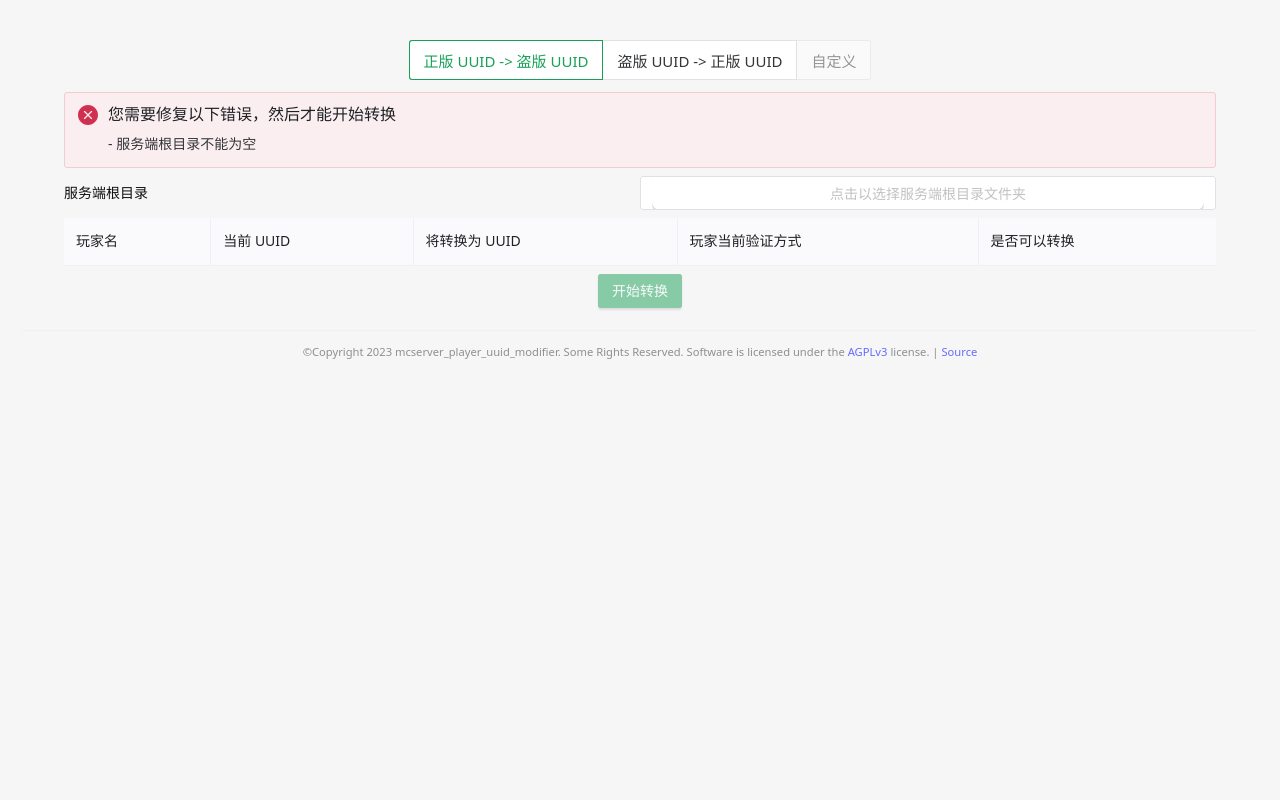
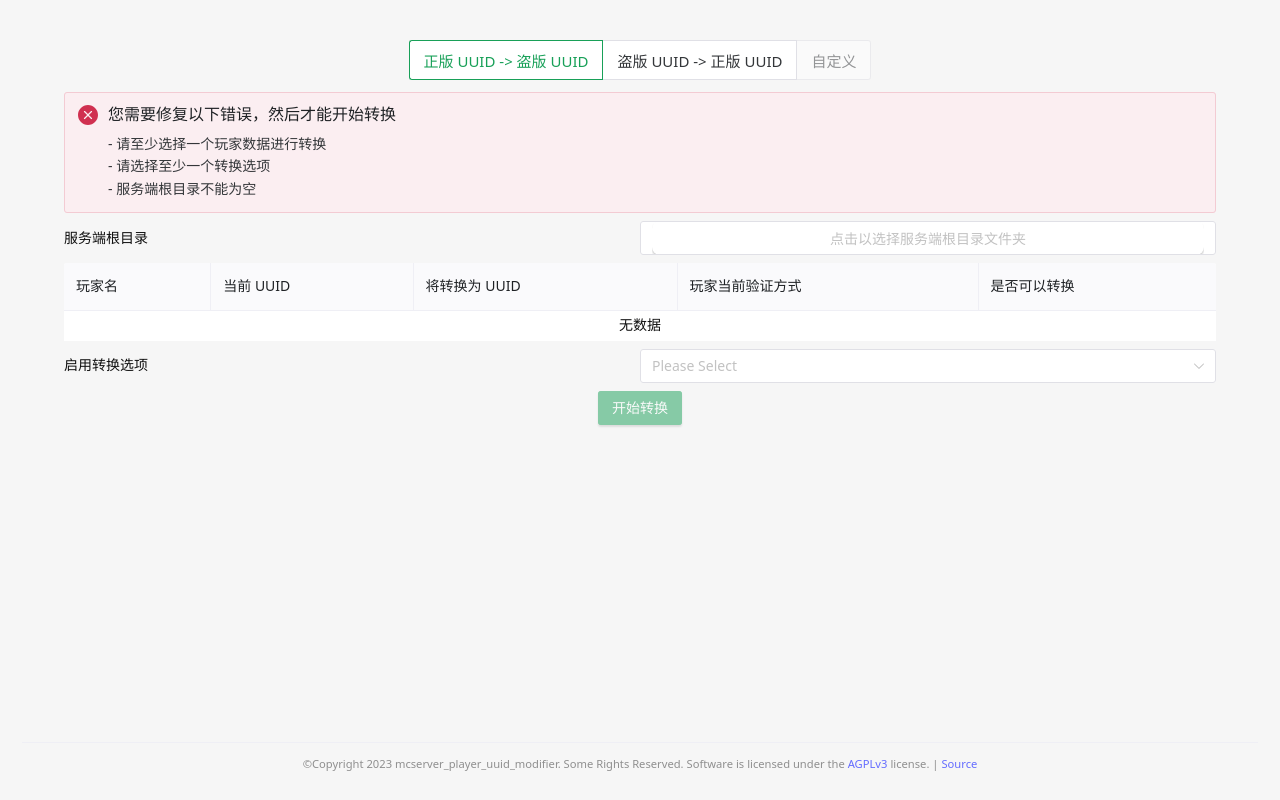
Before and after one commit to shaokeyibb/mcserver_player_uuid_modifier, a Vue app: page / in a window 1280 px wide. Built offline with nearby package versions, Linux system fonts and the light colour scheme.

Commit message:
refactor code

```diff
--- a/src/App.vue
+++ b/src/App.vue
@@ -1,145 +1,115 @@
 <script setup lang="ts">
-import { computed, reactive, Ref, ref, watch } from 'vue';
+import { computed, reactive, ref, watch } from 'vue';
 import ModeSelector from './components/ModeSelector.vue'
+import ErrorAlert from './components/ErrorAlert.vue';
 import Footer from './components/Footer.vue'
-import { InputInst, NInput, NTable, NSpace, NButton, NAlert } from 'naive-ui';
-import { UserCache, getUserCache, openDirDialog, nameUUIDFromString } from './rust';
-import { getMojangUUID } from './mojang';
-import { useAsyncState, UseAsyncStateReturn, computedAsync } from '@vueuse/core'
+import RootDirSelector from './components/RootDirSelector.vue';
+import PlayerChecker from './components/PlayerChecker.vue';
+import ConvertOptions from './components/ConvertOptions.vue';
+import { NSpace, NButton, NLoadingBarProvider } from 'naive-ui';
+import { getUserCache } from './rust';
+import { computedAsync } from '@vueuse/core'
 
 const mode = ref<'offline2online' | 'online2offline' | 'custom'>('offline2online');
 
+const convertOptions = [
+  {
+    label: "世界",
+    value: 'world'
+  }, {
+    label: "插件（文本文件）",
+    value: 'plugin_text'
+  }, {
+    label: "插件（SQLite）",
+    value: 'plugin_sqlite',
+    disabled: true
+  }, {
+    label: "插件（H2）",
+    value: 'plugin_h2',
+    disabled: true
+  }, {
+    label: "远程数据源",
+    value: 'remote_datasource',
+    disabled: true
+  }]
+
 const config = reactive<{
-  rootDir: string
+  rootDir: string,
+  convertOptions: string[],
+  uuids: Record<string, string>
 }>({
-  rootDir: ''
+  rootDir: '',
+  convertOptions: [],
+  uuids: {}
 })
 
-const caches = reactive<UserCache[]>([])
-
-const rootDirInputRef = ref<InputInst | null>(null)
-
-async function onSelectRootDir() {
-  rootDirInputRef.value?.blur()
-  let res: string = await openDirDialog()
-  config.rootDir = res
-
-  let cache = await getUserCache(res)
-  caches.splice(0, caches.length)
-  caches.push(...cache)
-}
-
-type PlayerChecker = {
-  name: string
-  mojangUUID: UseAsyncStateReturn<string, true>
-  offlineUUID: UseAsyncStateReturn<string, true>
-}
-
-const playerCheckers = reactive<PlayerChecker[]>([])
-
-watch(caches, (newVal) => {
-  playerCheckers.splice(0, playerCheckers.length)
-  for (let cache of Array.from(new Set(newVal.map(it => it.name)))) {
-    playerCheckers.push({
-      name: cache,
-      // @ts-ignore
-      mojangUUID: useAsyncState<string>(getMojangUUID(cache), "加载中"),
-      // @ts-ignore
-      offlineUUID: useAsyncState<string>(nameUUIDFromString(`OfflinePlayer:${cache}`), "加载中")
-    })
-  }
-})
+const rootDir = computed(() => config.rootDir)
 
 const errors = computedAsync(async () => {
   let res: string[] = []
+
+  if (Object.keys(config.uuids).length === 0) {
+    res.push('请至少选择一个玩家数据进行转换')
+  }
+
+  if (config.convertOptions.length === 0) {
+    res.push('请选择至少一个转换选项')
+  }
+
   if (config.rootDir === '') {
     res.push('服务端根目录不能为空')
   } else {
-    try {
-      await getUserCache(config.rootDir)
-    } catch (err) {
+    try { await getUserCache(config.rootDir) } catch (err) {
       res.push('在指定服务端根目录中找不到 usercache.json 文件')
     }
   }
+
   return res
 }, [])
+
+const input = reactive<string[]>([])
+
+watch(rootDir, async (newVal) => {
+  input.splice(0, input.length)
+  let cache = await getUserCache(newVal)
+  input.push(...Array.from(new Set(cache.map(it => it.name))))
+}, {
+  deep: true
+})
+
+async function handleStartConvert() {
+
+}
 
 </script>
 
 <template>
+  <n-loading-bar-provider>
     <div class="container">
       <ModeSelector v-model="mode" />
       <div class="content">
         <n-space vertical>
-        <n-alert title="您需要修复以下错误，然后才能开始转换" type="error" v-if="errors.length !== 0">
-          <template v-for="err in errors">
-            <span style="display: block">- {{ err }}</span>
-          </template>
-        </n-alert>
-        <div id="root-dir-selector" class="row space-between" style="align-items: center;">
-          <span>服务端根目录</span>
-          <n-input ref="rootDirInputRef" v-model:value="config.rootDir" type="text" placeholder="点击以选择服务端根目录文件夹"
-            autosize style="min-width: 50%" @click="onSelectRootDir" />
-        </div>
-        <div class="players-checker" v-if="mode !== 'custom'">
-          <n-table :bordered="false" :single-line="false">
-            <thead>
-              <tr>
-                <th>玩家名</th>
-                <th>当前 UUID</th>
-                <th>将转换为 UUID</th>
-                <th>玩家当前验证方式</th>
-                <th>是否可以转换</th>
-              </tr>
-            </thead>
-            <tbody>
-              <tr v-for="info in playerCheckers">
-                <td>{{ info.name }}</td>
-                <template v-if="mode === 'offline2online'">
-                  <td>{{ info.offlineUUID.state }}</td>
-                  <td>
-                    <template v-if="!info.mojangUUID.isReady && !info.mojangUUID.isLoading">
-                      <span style="color: red">无法拉取正版账户信息</span>
-                    </template>
-                    <template v-else>
-                      {{ info.mojangUUID.state }}
-                    </template>
-                  </td>
-                </template>
-                <template v-else-if="mode === 'online2offline'">
-                  <td>
-                    <template v-if="!info.mojangUUID.isReady && !info.mojangUUID.isLoading">
-                      <span style="color: red">无法拉取正版账户信息</span>
-                    </template>
-                    <template v-else>
-                      {{ info.mojangUUID.state }}
-                    </template>
-                  </td>
-                  <td>{{ info.offlineUUID.state }}</td>
-                </template>
-                <td>{{ mode === 'offline2online' ? "离线" : "正版" }}</td>
-                <template v-if="mode === 'offline2online'">
-                  <td>{{ info.mojangUUID.isReady ? "✅" : "❌" }}</td>
-                </template>
-                <template v-else-if="mode === 'online2offline'">
-                  <td>✅</td>
-                </template>
-              </tr>
-            </tbody>
-          </n-table>
-        </div>
-        <n-button type="primary" :disabled="errors.length !== 0">
+          <ErrorAlert :error="errors" />
+          <RootDirSelector v-model="config.rootDir" />
+          <PlayerChecker :mode="mode" v-model:input="input" v-model:output="config.uuids" />
+          <ConvertOptions v-model="config.convertOptions" :options="convertOptions" />
+          <n-button type="primary" :disabled="errors.length !== 0" @click="handleStartConvert">
             开始转换
           </n-button>
         </n-space>
       </div>
     </div>
     <Footer />
+  </n-loading-bar-provider>
 </template>
 
 <style scoped>
-.players-checker {
-  max-height: 50vh;
-  overflow-y: auto;
+.container {
+  padding: 0 5vw;
+  padding-top: 5vh;
+  display: flex;
+  flex-direction: column;
+  text-align: center;
+  min-height: 85%;
 }
 </style>
--- /dev/null
+++ b/src/components/ConvertOptions.vue
@@ -0,0 +1,25 @@
+<script setup lang="ts">
+import { NSelect } from 'naive-ui';
+import { SelectMixedOption } from 'naive-ui/es/select/src/interface';
+
+defineProps<{
+    modelValue: string[],
+    options: SelectMixedOption[]
+}>();
+
+defineEmits<{
+    (input: 'update:modelValue', value: string[]): void
+}>();
+</script>
+
+<template>
+    <div id="convert_options" class="row space-between" style="align-items: center;">
+        <span>启用转换选项</span>
+        <n-select :value="modelValue" @update:value="newVal => $emit('update:modelValue', newVal)" multiple
+            :options="options" style="max-width: 50%" />
+    </div>
+</template>
+
+<style scoped>
+
+</style>
--- /dev/null
+++ b/src/components/ErrorAlert.vue
@@ -0,0 +1,19 @@
+<script setup lang="ts">
+import { NAlert } from 'naive-ui';
+
+defineProps<{
+    error: string[]
+}>();
+</script>
+
+<template>
+    <n-alert title="您需要修复以下错误，然后才能开始转换" type="error" v-if="error.length !== 0">
+        <template v-for="err in error">
+            <span style="display: block">- {{ err }}</span>
+        </template>
+    </n-alert>
+</template>
+
+<style scoped>
+
+</style>
--- /dev/null
+++ b/src/components/PlayerChecker.vue
@@ -0,0 +1,137 @@
+<script setup lang="ts">
+import { computedAsync } from '@vueuse/core';
+import { nameUUIDFromString } from '../rust';
+import { getMojangUUID } from '../mojang';
+import { computed, ref, watch } from 'vue';
+import { NTable, useLoadingBar } from 'naive-ui';
+
+const props = defineProps<{
+  mode: 'offline2online' | 'online2offline' | 'custom',
+  input: string[],
+  output: Record<string, string>
+}>();
+
+const emit = defineEmits<{
+  (input: 'update:input', value: string[]): void,
+  (output: 'update:output', value: Record<string, string>): void
+}>();
+
+type ConvertData = {
+  name: string
+  from: string | null
+  to: string | null
+}
+
+const infoEvaluating = ref(false);
+const _info = computedAsync<ConvertData[]>(async () => {
+  let result: ConvertData[] = []
+  for (let name of props.input) {
+
+    let mojangUUID: string | null = null;
+    try { mojangUUID = await getMojangUUID(name) } catch { }
+
+    let offlineUUID = await nameUUIDFromString(name);
+
+    result.push({
+      name: name,
+      from: offlineUUID,
+      to: mojangUUID
+    });
+  }
+
+  return result;
+}, [], infoEvaluating);
+const info = computed(() => {
+  if (props.mode === 'offline2online') {
+    return _info.value;
+  }
+
+  if (props.mode === 'online2offline') {
+    return _info.value.map(it => ({
+      name: it.name,
+      from: it.to,
+      to: it.from
+    }));
+  }
+
+  // custom TODO
+  return []
+});
+
+watch(info, (newVal) => {
+  emit('update:output', Object.fromEntries(newVal.filter(it => it.from != null && it.to != null).map(it => [it.from, it.to])));
+});
+
+const loadingBar = useLoadingBar()
+watch(infoEvaluating, (newVal) => {
+  if (newVal) {
+    loadingBar.start();
+  } else {
+    loadingBar.finish();
+  }
+})
+</script>
+
+<template>
+  <div id="players-checker">
+    <template v-if="mode !== 'custom'">
+      <n-table :bordered="false" :single-line="false">
+        <thead>
+          <tr>
+            <th>玩家名</th>
+            <th>当前 UUID</th>
+            <th>将转换为 UUID</th>
+            <th>玩家当前验证方式</th>
+            <th>是否可以转换</th>
+          </tr>
+        </thead>
+        <tbody>
+          <tr v-for="i in info">
+            <td>{{ i.name }}</td>
+
+            <td>
+              <template v-if="i.from == null">
+                <span style="color: red">无法拉取正版账户信息</span>
+              </template>
+              <template v-else>
+                {{ i.from }}
+              </template>
+            </td>
+
+            <td>
+              <template v-if="i.to == null">
+                <span style="color: red">无法拉取正版账户信息</span>
+              </template>
+              <template v-else>
+                {{ i.to }}
+              </template>
+            </td>
+
+            <td>{{ mode === 'offline2online' ? "离线" : "正版" }}</td>
+
+            <td>{{ (i.from !== null && i.to !== null) ? "✅" : "❌" }}</td>
+          </tr>
+        </tbody>
+      </n-table>
+      <div id="no-data" v-if="input.length === 0">
+        <span>无数据</span>
+      </div>
+    </template>
+  </div>
+</template>
+
+<style scoped>
+#players-checker {
+  max-height: 50vh;
+  overflow-y: auto;
+}
+
+#no-data {
+  display: flex;
+  justify-content: center;
+  align-items: center;
+  background-color: #fff;
+  height: 30px;
+  width: calc(100%);
+}
+</style>
--- /dev/null
+++ b/src/components/RootDirSelector.vue
@@ -0,0 +1,29 @@
+<script setup lang="ts">
+import { NInput, InputInst } from 'naive-ui';
+import { ref } from 'vue';
+import { openDirDialog } from '../rust';
+
+defineProps<{
+    modelValue: string
+}>();
+
+const emit = defineEmits<{
+    (e: 'update:modelValue', value: string): void
+}>();
+
+const rootDirInputRef = ref<InputInst | null>(null)
+
+async function onSelectRootDir() {
+    rootDirInputRef.value?.blur()
+    let res: string = await openDirDialog()
+    emit('update:modelValue', res)
+}
+</script>
+
+<template>
+    <div id="root-dir-selector" class="row space-between" style="align-items: center;">
+        <span>服务端根目录</span>
+        <n-input ref="rootDirInputRef" :value="modelValue" @update:value="newVal => $emit('update:modelValue', newVal)"
+            type="text" placeholder="点击以选择服务端根目录文件夹" style="max-width: 50%" @click="onSelectRootDir" />
+    </div>
+</template>
--- /dev/null
+++ b/src/data.ts
@@ -0,0 +1,5 @@
+export type PlayerData = {
+    name: string
+    mojangUUID: string
+    offlineUUID: string
+}
--- a/src/style.css
+++ b/src/style.css
@@ -14,13 +14,9 @@
   -webkit-text-size-adjust: 100%;
 }
 
-.container {
-  padding: 0 5vw;
-  padding-top: 5vh;
-  display: flex;
-  flex-direction: column;
-  justify-content: center;
-  text-align: center;
+#app {
+  min-width: none;height: 100vh;
+  overflow-y: auto;
 }
 
 .row {
```
Lines whose indentation alone changed are shown as unchanged.
